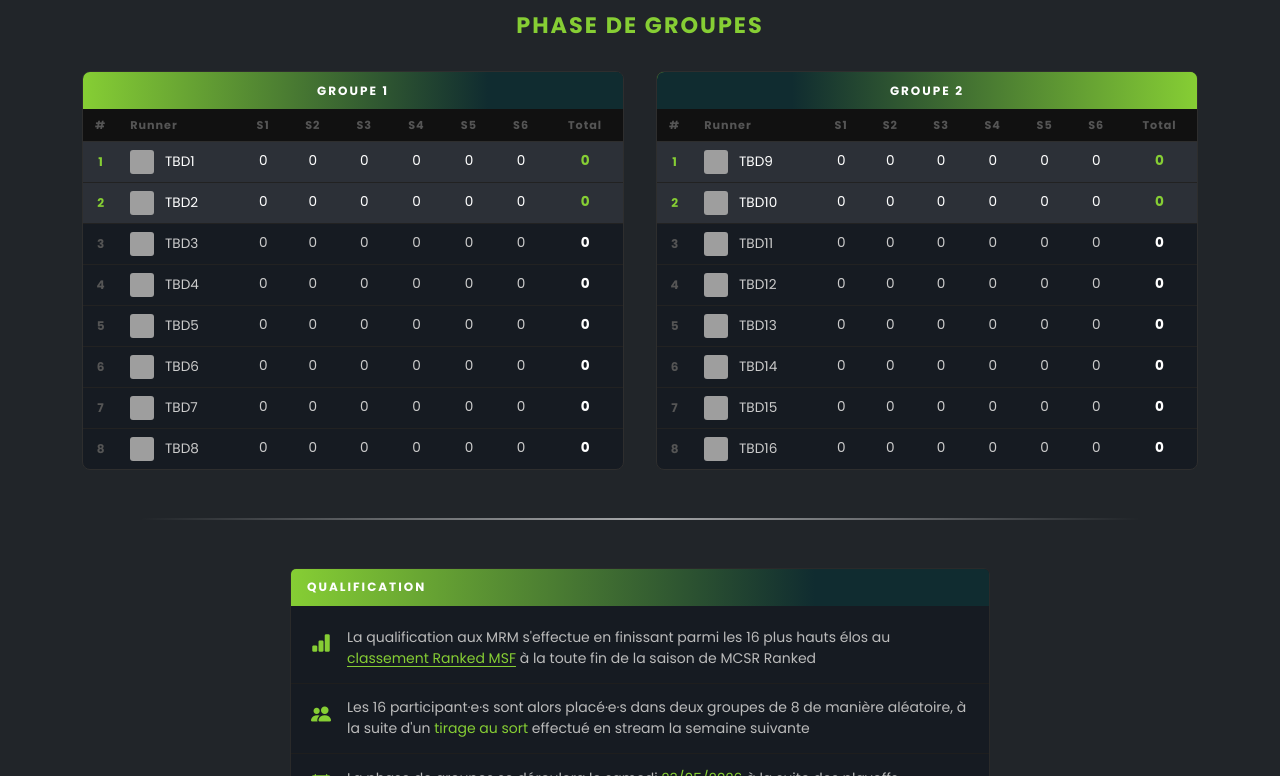
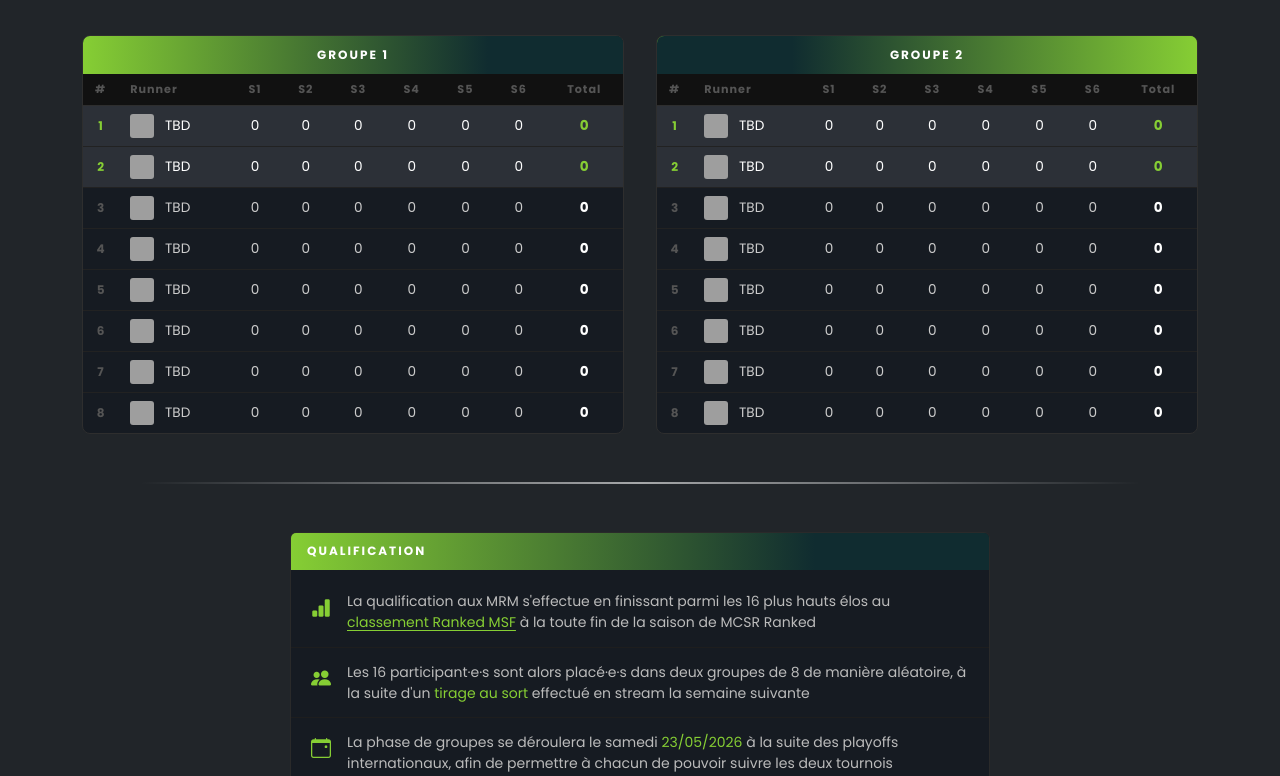
Before and after one commit to BBlyde/MSF-Leaderboard, a React (Vite) app: page /mrm in a window 1280 px wide. Shown: the part 640-1416 px from the top of the page. Built offline with nearby package versions, Linux system fonts and the light colour scheme; no server answers; grey boxes are pictures that could not be loaded.

Commit message:
Hide Pronostics

```diff
--- a/src/components/Header/Header.jsx
+++ b/src/components/Header/Header.jsx
@@ -97,7 +97,7 @@ function Header() {
               <span className='nav-tournois-label'>TOURNOIS<span className='nav-tournois-arrow'>▾</span></span>
               <ul className='nav-dropdown'>
                 <li className='nav-mrm'><Link to="/mrm">MRM</Link></li>
-                <li className='nav-mrm-prediction'><Link to="/prediction/mrm">PRONOSTICS</Link></li>
+                {/* <li className='nav-mrm-prediction'><Link to="/prediction/mrm">PRONOSTICS</Link></li> */}
                 <li className='nav-tournament'><Link to="/tournament">ARCHIVES</Link></li>
               </ul>
             </li>
--- a/src/pages/Mrm/Mrm.jsx
+++ b/src/pages/Mrm/Mrm.jsx
@@ -22,9 +22,9 @@ function Mrm() {
           <span className="mrm-title">MSF RANKED MASTERS </span><span className='mrm-season'>S10</span>
         </div>
         <span className="mrm-subtitle">Résultats & explication du format</span>
-        <Link to="/prediction/mrm" className="mrm-prediction-link">
+        {/* <Link to="/prediction/mrm" className="mrm-prediction-link">
           Pronostics MRM
-        </Link>
+        </Link> */}
       </div>
 
       <div className="section-divider" />
--- a/src/pages/Mrm/groupe1.json
+++ b/src/pages/Mrm/groupe1.json
@@ -1,10 +1,10 @@
 [
-  { "name": "TBD1", "uuid": "", "s1": 0, "s2": 0, "s3": 0, "s4": 0, "s5": 0, "s6": 0, "total": 0 },
-  { "name": "TBD2", "uuid": "", "s1": 0, "s2": 0, "s3": 0, "s4": 0, "s5": 0, "s6": 0, "total": 0 },
-  { "name": "TBD3", "uuid": "", "s1": 0, "s2": 0, "s3": 0, "s4": 0, "s5": 0, "s6": 0, "total": 0 },
-  { "name": "TBD4", "uuid": "", "s1": 0, "s2": 0, "s3": 0, "s4": 0, "s5": 0, "s6": 0, "total": 0 },
-  { "name": "TBD5", "uuid": "", "s1": 0, "s2": 0, "s3": 0, "s4": 0, "s5": 0, "s6": 0, "total": 0 },
-  { "name": "TBD6", "uuid": "", "s1": 0, "s2": 0, "s3": 0, "s4": 0, "s5": 0, "s6": 0, "total": 0 },
-  { "name": "TBD7", "uuid": "", "s1": 0, "s2": 0, "s3": 0, "s4": 0, "s5": 0, "s6": 0, "total": 0 },
-  { "name": "TBD8", "uuid": "", "s1": 0, "s2": 0, "s3": 0, "s4": 0, "s5": 0, "s6": 0, "total": 0 }
+  { "name": "TBD", "uuid": "", "s1": 0, "s2": 0, "s3": 0, "s4": 0, "s5": 0, "s6": 0, "total": 0 },
+  { "name": "TBD", "uuid": "", "s1": 0, "s2": 0, "s3": 0, "s4": 0, "s5": 0, "s6": 0, "total": 0 },
+  { "name": "TBD", "uuid": "", "s1": 0, "s2": 0, "s3": 0, "s4": 0, "s5": 0, "s6": 0, "total": 0 },
+  { "name": "TBD", "uuid": "", "s1": 0, "s2": 0, "s3": 0, "s4": 0, "s5": 0, "s6": 0, "total": 0 },
+  { "name": "TBD", "uuid": "", "s1": 0, "s2": 0, "s3": 0, "s4": 0, "s5": 0, "s6": 0, "total": 0 },
+  { "name": "TBD", "uuid": "", "s1": 0, "s2": 0, "s3": 0, "s4": 0, "s5": 0, "s6": 0, "total": 0 },
+  { "name": "TBD", "uuid": "", "s1": 0, "s2": 0, "s3": 0, "s4": 0, "s5": 0, "s6": 0, "total": 0 },
+  { "name": "TBD", "uuid": "", "s1": 0, "s2": 0, "s3": 0, "s4": 0, "s5": 0, "s6": 0, "total": 0 }
 ]
--- a/src/pages/Mrm/groupe2.json
+++ b/src/pages/Mrm/groupe2.json
@@ -1,10 +1,10 @@
 [
-  { "name": "TBD9", "uuid": "", "s1": 0, "s2": 0, "s3": 0, "s4": 0, "s5": 0, "s6": 0, "total": 0 },
-  { "name": "TBD10", "uuid": "", "s1": 0, "s2": 0, "s3": 0, "s4": 0, "s5": 0, "s6": 0, "total": 0 },
-  { "name": "TBD11", "uuid": "", "s1": 0, "s2": 0, "s3": 0, "s4": 0, "s5": 0, "s6": 0, "total": 0 },
-  { "name": "TBD12", "uuid": "", "s1": 0, "s2": 0, "s3": 0, "s4": 0, "s5": 0, "s6": 0, "total": 0 },
-  { "name": "TBD13", "uuid": "", "s1": 0, "s2": 0, "s3": 0, "s4": 0, "s5": 0, "s6": 0, "total": 0 },
-  { "name": "TBD14", "uuid": "", "s1": 0, "s2": 0, "s3": 0, "s4": 0, "s5": 0, "s6": 0, "total": 0 },
-  { "name": "TBD15", "uuid": "", "s1": 0, "s2": 0, "s3": 0, "s4": 0, "s5": 0, "s6": 0, "total": 0 },
-  { "name": "TBD16", "uuid": "", "s1": 0, "s2": 0, "s3": 0, "s4": 0, "s5": 0, "s6": 0, "total": 0 }
+  { "name": "TBD", "uuid": "", "s1": 0, "s2": 0, "s3": 0, "s4": 0, "s5": 0, "s6": 0, "total": 0 },
+  { "name": "TBD", "uuid": "", "s1": 0, "s2": 0, "s3": 0, "s4": 0, "s5": 0, "s6": 0, "total": 0 },
+  { "name": "TBD", "uuid": "", "s1": 0, "s2": 0, "s3": 0, "s4": 0, "s5": 0, "s6": 0, "total": 0 },
+  { "name": "TBD", "uuid": "", "s1": 0, "s2": 0, "s3": 0, "s4": 0, "s5": 0, "s6": 0, "total": 0 },
+  { "name": "TBD", "uuid": "", "s1": 0, "s2": 0, "s3": 0, "s4": 0, "s5": 0, "s6": 0, "total": 0 },
+  { "name": "TBD", "uuid": "", "s1": 0, "s2": 0, "s3": 0, "s4": 0, "s5": 0, "s6": 0, "total": 0 },
+  { "name": "TBD", "uuid": "", "s1": 0, "s2": 0, "s3": 0, "s4": 0, "s5": 0, "s6": 0, "total": 0 },
+  { "name": "TBD", "uuid": "", "s1": 0, "s2": 0, "s3": 0, "s4": 0, "s5": 0, "s6": 0, "total": 0 }
 ]
```
